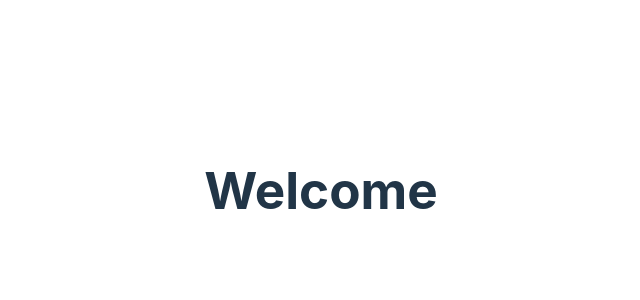
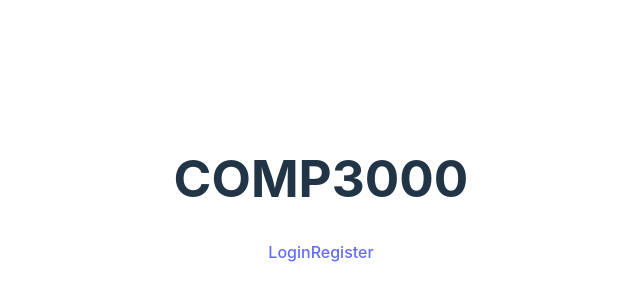
Before and after one commit to oliprev/OP_COMP3000, a React (Vite) app in the folder frontend/: page / in a window 1280 px wide. Shown: the part 210-510 px from the top of the page, without its empty margins (319-959 px from the left). Built offline with nearby package versions, Linux system fonts and the light colour scheme.

Commit message:
File extensions now use .jsx

```diff
--- a/frontend/src/App.jsx
+++ b/frontend/src/App.jsx
@@ -1,13 +1,14 @@
 import React from 'react'
 import { BrowserRouter as Router, Routes, Route } from 'react-router-dom'
 import './App.css'
+import HomePage from './pages/HomePage'
 
 function App() {
 
   return (
     <Router>
       <Routes>
-        <Route path="/" element={<h1>Welcome</h1>} />
+        <Route path="/" element={<HomePage />} />
       </Routes>
     </Router>
   );
--- a/frontend/src/pages/HomePage.js
+++ b/frontend/src/pages/HomePage.jsx
@@ -10,3 +10,5 @@
         </div>
     );
 }
+
+export default HomePage;
```
Also changed, not shown: frontend/src/pages/RegisterPage.jsx (renamed from frontend/src/pages/RegisterPage.js).
